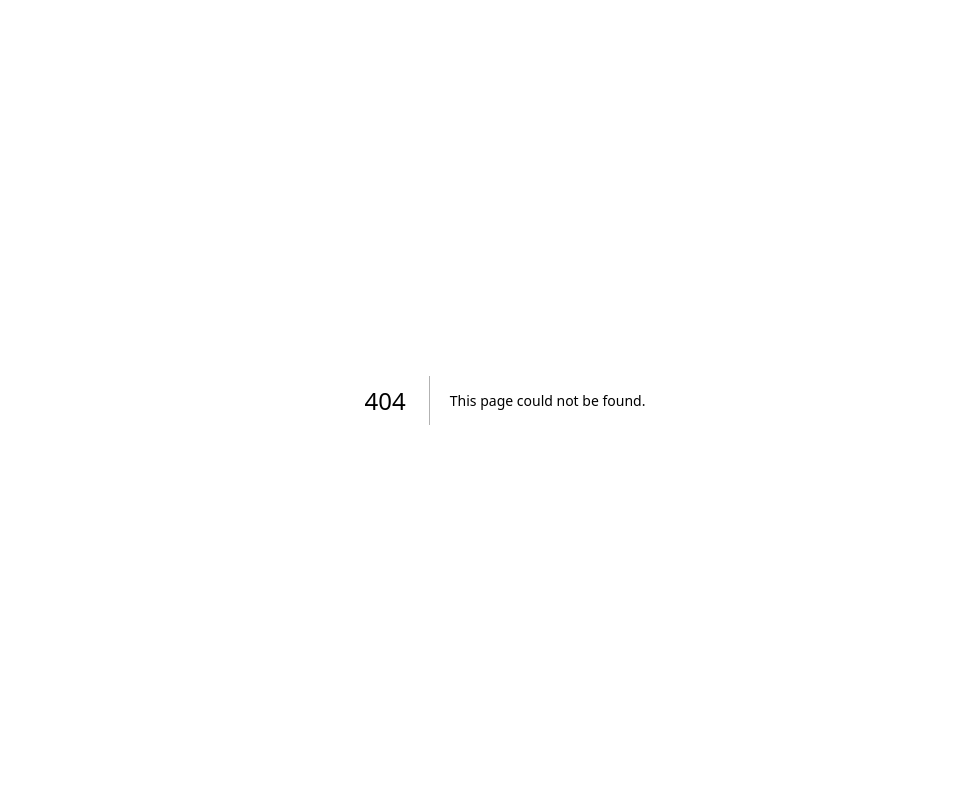
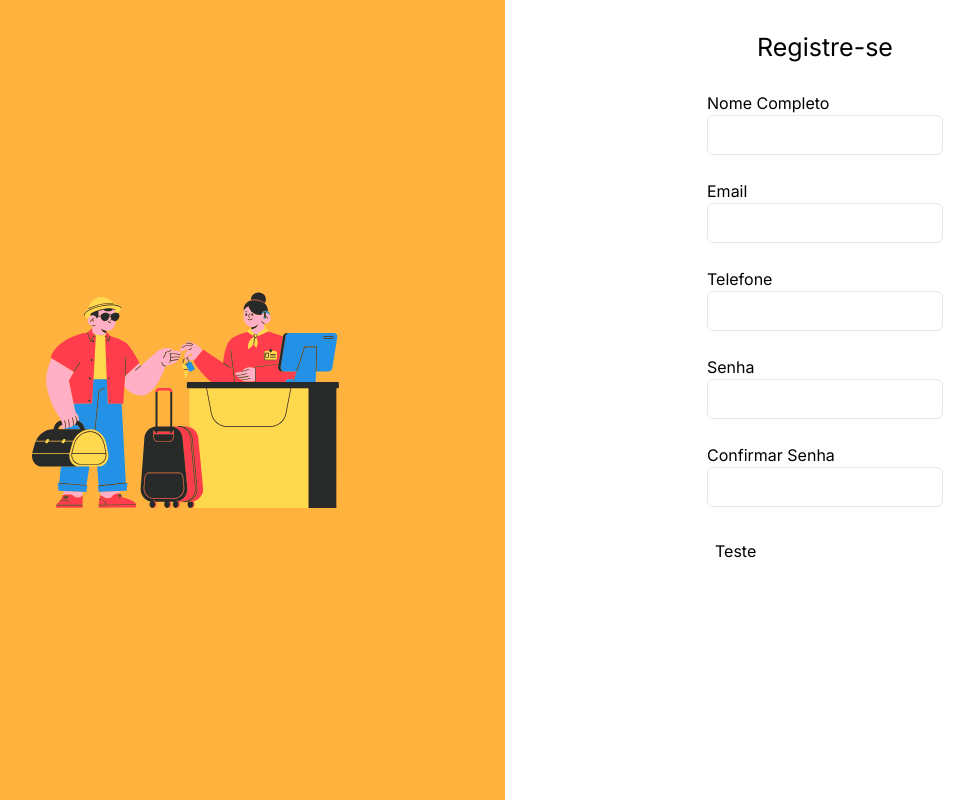
Before and after one commit to Projeto-Aplicado-ADS/front-end-pi, a Next.js app in the folder gerenciador-hoteleiro/: page /register in a window 1280 px wide. Before the commit this address had no page. Shown: the whole page, without its empty margins (135-1109 px from the left). Built offline with nearby package versions, Linux system fonts and the light colour scheme.

Commit message:
feat: add register screen

```diff
--- a/gerenciador-hoteleiro/src/app/globals.css
+++ b/gerenciador-hoteleiro/src/app/globals.css
@@ -1,23 +1,3 @@
 @tailwind base;
-@tailwind components;
-@tailwind utilities;
-
-:root {
-  --foreground-rgb: 0, 0, 0;
-  --background-start-rgb: 214, 219, 220;
-  --background-end-rgb: 255, 255, 255;
-}
-
-@media (prefers-color-scheme: dark) {
-  :root {
-    --foreground-rgb: 255, 255, 255;
-    --background-start-rgb: 0, 0, 0;
-    --background-end-rgb: 0, 0, 0;
-  }
-}
-
-@layer utilities {
-  .text-balance {
-    text-wrap: balance;
-  }
-}
+  @tailwind components;
+  @tailwind utilities;
--- /dev/null
+++ b/gerenciador-hoteleiro/src/app/register/layout.js
@@ -0,0 +1,11 @@
+export const metadata = {
+    title: "Registre-se",
+  };
+
+export default function RootLayout({ children }) {
+    return (
+      <html lang="pt-br">
+        <body>{children}</body>
+      </html>
+    );
+}
--- /dev/null
+++ b/gerenciador-hoteleiro/src/app/register/page.js
@@ -0,0 +1,110 @@
+'use client'
+import { Button } from '@/components/ui/button'
+import axios from 'axios';
+import React from 'react';
+import { useForm } from 'react-hook-form';
+
+
+function Page() {
+
+    const { register, handleSubmit, formState: { errors } } = useForm();
+
+
+    const onSubmit = async (data) => {
+        try {
+          axios.post('http://localhost:8090/users', data).then((response) => {
+            console.log(response.data)
+          })
+        } catch (e) {
+          console.log(e)
+        }
+      };
+
+
+  return (
+    <div className='flex flex-row h-screen'>
+    <div className='flex flex-col w-full h-screen justify-center items-center bg-[#FFB23E]'>
+      <img src="./hotel-svg.svg" className='w-full' />
+    </div>
+    <form className='w-full h-screen' onSubmit={handleSubmit(onSubmit)}>
+    <div className='flex flex-col w-full h-screen items-center'>
+      <div className='flex flex-col justify-center h-3/4 gap-y-6'>
+        <h1 className='text-[25px] text-center'>Registre-se</h1>
+        <div className='flex flex-col w-full'>
+          <label>Nome Completo</label>
+          <input
+            {...register("full_name", {
+                required: {
+                    value: true,
+                    message: "Por Favor insira um nome!"
+                },
+            })}
+            type="text"
+            className='flex h-10 w-full rounded-md border border-slate-200 bg-white px-3 py-2 text-sm ring-offset-white file:border-0 file:bg-transparent file:text-sm file:font-medium'
+           />
+           {errors.full_name && <p>{errors.full_name.message}</p>}
+        </div>
+        <div className='flex flex-col w-full'>
+          <label>Email</label>
+          <input
+            {...register("email", {
+                required: {
+                    value: true,
+                    message: "Por Favor insira um email!"
+                },
+            })}
+            type="email"
+            className='flex h-10 w-full rounded-md border border-slate-200 bg-white px-3 py-2 text-sm ring-offset-white file:border-0 file:bg-transparent file:text-sm file:font-medium' />
+            {errors.email && <p>{errors.email.message}</p>}
+        </div>
+        <div className='flex flex-col w-full'>
+          <label>Telefone</label>
+          <input
+          {...register("phone", {
+            required: {
+                value: true,
+                message: "Por Favor insira um email!"
+            },
+        })}
+        type="text"
+        className='flex h-10 w-full rounded-md border border-slate-200 bg-white px-3 py-2 text-sm ring-offset-white file:border-0 file:bg-transparent file:text-sm file:font-medium' />
+        </div>
+        {/* <div className='flex flex-col w-full'>
+          <label>Aniversário</label>
+          <input
+          {...register("birthday", {
+            required: {
+                value: true,
+                message: "Por Favor insira um email!"
+            },
+        })}
+        type="date"
+        className='flex h-10 w-full rounded-md border border-slate-200 bg-white px-3 py-2 text-sm ring-offset-white file:border-0 file:bg-transparent file:text-sm file:font-medium' />
+        </div> */}
+        <div className='flex flex-col'>
+          <label>Senha</label>
+          <input
+            {...register("password", {
+                required: {
+                    value: true,
+                    message: "Por Favor insira um email!"
+                },
+            })}
+            type="password"
+            className='flex h-10 w-full rounded-md border border-slate-200 bg-white px-3 py-2 text-sm ring-offset-white file:border-0 file:bg-transparent file:text-sm file:font-medium' />
+        </div>
+        <div className='flex flex-col'>
+          <label>Confirmar Senha</label>
+          <input type="password" className='flex h-10 w-full rounded-md border border-slate-200 bg-white px-3 py-2 text-sm ring-offset-white file:border-0 file:bg-transparent file:text-sm file:font-medium' />
+        </div>
+        <div>
+            <button type='submit' className='p-2 border-black'>Teste</button>
+        </div>
+        </div>
+        </div>
+      </form>
+    </div>
+  )
+}
+
+export default Page
--- /dev/null
+++ b/gerenciador-hoteleiro/src/components/ui/button.jsx
@@ -0,0 +1,47 @@
+import * as React from "react"
+import { Slot } from "@radix-ui/react-slot"
+import { cva } from "class-variance-authority";
+
+import { cn } from "@/lib/utils"
+
+const buttonVariants = cva(
+  "inline-flex items-center justify-center whitespace-nowrap rounded-md text-sm font-medium ring-offset-white transition-colors focus-visible:outline-none focus-visible:ring-2 focus-visible:ring-slate-950 focus-visible:ring-offset-2 disabled:pointer-events-none disabled:opacity-50 dark:ring-offset-slate-950 dark:focus-visible:ring-slate-300",
+  {
+    variants: {
+      variant: {
+        default: "bg-slate-900 text-slate-50 hover:bg-slate-900/90 dark:bg-slate-50 dark:text-slate-900 dark:hover:bg-slate-50/90",
+        destructive:
+          "bg-red-500 text-slate-50 hover:bg-red-500/90 dark:bg-red-900 dark:text-slate-50 dark:hover:bg-red-900/90",
+        outline:
+          "border border-slate-200 bg-white hover:bg-slate-100 hover:text-slate-900 dark:border-slate-800 dark:bg-slate-950 dark:hover:bg-slate-800 dark:hover:text-slate-50",
+        secondary:
+          "bg-slate-100 text-slate-900 hover:bg-slate-100/80 dark:bg-slate-800 dark:text-slate-50 dark:hover:bg-slate-800/80",
+        ghost: "hover:bg-slate-100 hover:text-slate-900 dark:hover:bg-slate-800 dark:hover:text-slate-50",
+        link: "text-slate-900 underline-offset-4 hover:underline dark:text-slate-50",
+      },
+      size: {
+        default: "h-10 px-4 py-2",
+        sm: "h-9 rounded-md px-3",
+        lg: "h-11 rounded-md px-8",
+        icon: "h-10 w-10",
+      },
+    },
+    defaultVariants: {
+      variant: "default",
+      size: "default",
+    },
+  }
+)
+
+const Button = React.forwardRef(({ className, variant, size, asChild = false, ...props }, ref) => {
+  const Comp = asChild ? Slot : "button"
+  return (
+    (<Comp
+      className={cn(buttonVariants({ variant, size, className }))}
+      ref={ref}
+      {...props} />)
+  );
+})
+Button.displayName = "Button"
+
+export { Button, buttonVariants }
--- /dev/null
+++ b/gerenciador-hoteleiro/src/components/ui/input.jsx
@@ -0,0 +1,19 @@
+import * as React from "react"
+
+import { cn } from "@/lib/utils"
+
+const Input = React.forwardRef(({ className, type, ...props }, ref) => {
+  return (
+    (<input
+      type={type}
+      className={cn(
+        "flex h-10 w-full rounded-md border border-slate-200 bg-white px-3 py-2 text-sm ring-offset-white file:border-0 file:bg-transparent file:text-sm file:font-medium placeholder:text-slate-500 focus-visible:outline-none focus-visible:ring-2 focus-visible:ring-slate-950 focus-visible:ring-offset-2 disabled:cursor-not-allowed disabled:opacity-50 dark:border-slate-800 dark:bg-slate-950 dark:ring-offset-slate-950 dark:placeholder:text-slate-400 dark:focus-visible:ring-slate-300",
+        className
+      )}
+      ref={ref}
+      {...props} />)
+  );
+})
+Input.displayName = "Input"
+
+export { Input }
--- /dev/null
+++ b/gerenciador-hoteleiro/src/lib/utils.js
@@ -0,0 +1,6 @@
+import { clsx } from "clsx"
+import { twMerge } from "tailwind-merge"
+
+export function cn(...inputs) {
+  return twMerge(clsx(inputs))
+}
--- a/gerenciador-hoteleiro/tailwind.config.js
+++ b/gerenciador-hoteleiro/tailwind.config.js
@@ -1,18 +1,37 @@
 /** @type {import('tailwindcss').Config} */
 module.exports = {
+  darkMode: ["class"],
   content: [
-    "./src/pages/**/*.{js,ts,jsx,tsx,mdx}",
-    "./src/components/**/*.{js,ts,jsx,tsx,mdx}",
-    "./src/app/**/*.{js,ts,jsx,tsx,mdx}",
+    './pages/**/*.{js,jsx}',
+    './components/**/*.{js,jsx}',
+    './app/**/*.{js,jsx}',
+    './src/**/*.{js,jsx}',
   ],
+  prefix: "",
   theme: {
+    container: {
+      center: true,
+      padding: "2rem",
+      screens: {
+        "2xl": "1400px",
+      },
+    },
     extend: {
-      backgroundImage: {
-        "gradient-radial": "radial-gradient(var(--tw-gradient-stops))",
-        "gradient-conic":
-          "conic-gradient(from 180deg at 50% 50%, var(--tw-gradient-stops))",
+      keyframes: {
+        "accordion-down": {
+          from: { height: "0" },
+          to: { height: "var(--radix-accordion-content-height)" },
+        },
+        "accordion-up": {
+          from: { height: "var(--radix-accordion-content-height)" },
+          to: { height: "0" },
+        },
+      },
+      animation: {
+        "accordion-down": "accordion-down 0.2s ease-out",
+        "accordion-up": "accordion-up 0.2s ease-out",
       },
     },
   },
-  plugins: [],
-};
+  plugins: [require("tailwindcss-animate")],
+}
```
Also changed, not shown: gerenciador-hoteleiro/package.json (+12 -4 lines), gerenciador-hoteleiro/components.json (added), 1 other file (tests, documents, lock files or other folders).
